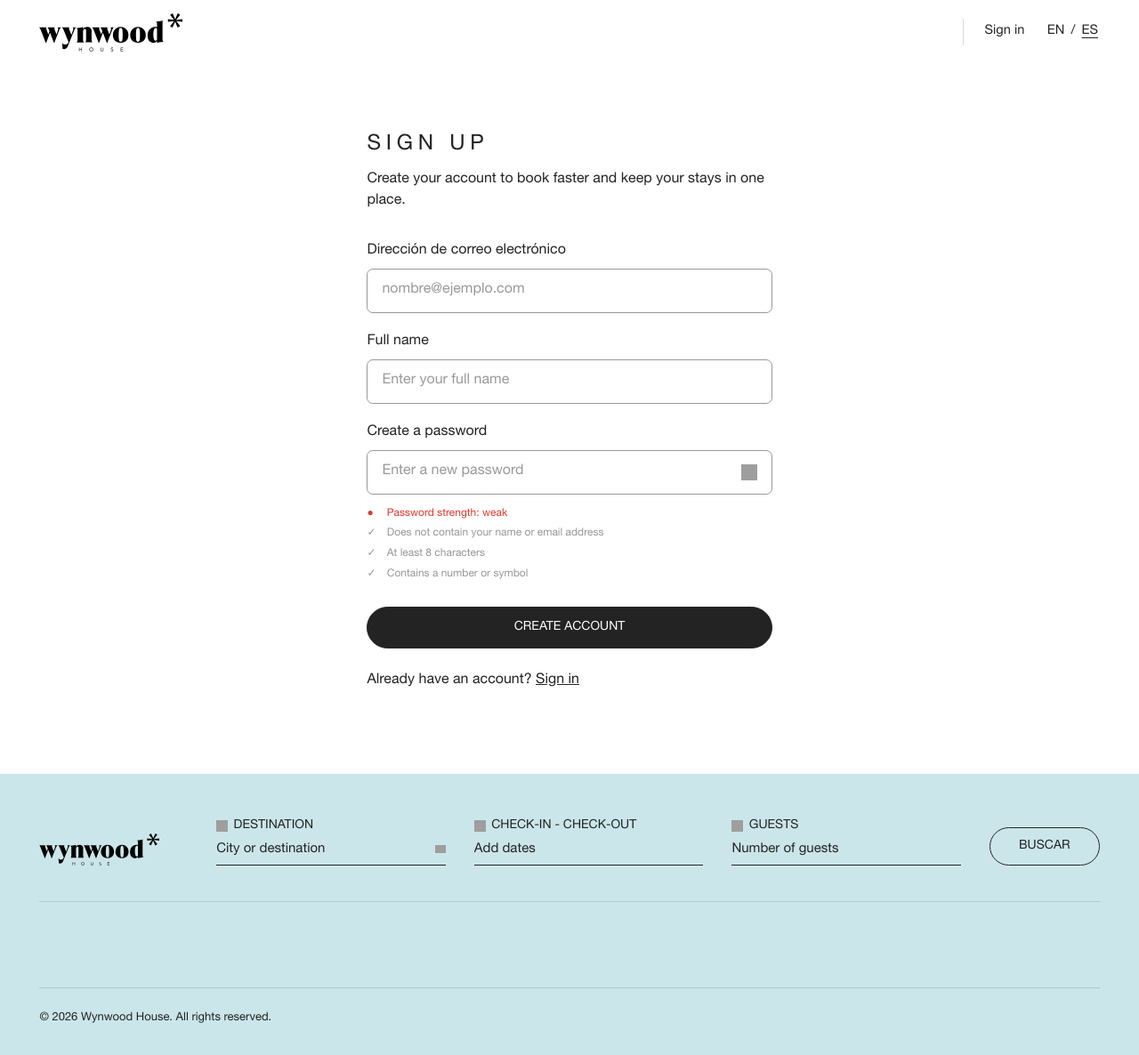
After one commit to GeroDark/prueba-wh-booking, a Django app: page /es/accounts/signup/ in a window 1280 px wide. The commit adds this page. Shown: the whole page at 89% size. Run offline with Django 5.2, Linux system fonts and the light colour scheme; data comes from the database, SQL or seed files in the repository; data that the repository does not hold is empty; parts of the project's set-up code (start-up, migrations or seed data) failed here and were passed over; some libraries are stand-ins or nearby versions; grey boxes are pictures that could not be loaded.

Commit message:
feat(accounts): add accessible form components, live password checklist and account links
Co-Authored-By: Claude Opus 5.5 <noreply@anthropic.com>

```diff
--- /dev/null
+++ b/apps/core/templatetags/form_tags.py
@@ -0,0 +1,23 @@
+from django import template
+
+register = template.Library()
+
+
+@register.filter
+def accessible(field):
+    """Render a form field linked to its help text and errors for screen readers.
+
+    Adds aria-describedby (help + error ids, plus any ids the widget already declares) and
+    aria-invalid when the field has errors, so assistive technology reads why a field failed.
+    """
+    widget_attrs = field.field.widget.attrs
+    described = [widget_attrs["aria-describedby"]] if widget_attrs.get("aria-describedby") else []
+    attrs = {}
+    if field.help_text:
+        described.append(f"{field.auto_id}-help")
+    if field.errors:
+        described.append(f"{field.auto_id}-error")
+        attrs["aria-invalid"] = "true"
+    if described:
+        attrs["aria-describedby"] = " ".join(described)
+    return field.as_widget(attrs=attrs)
--- a/static/css/base.css
+++ b/static/css/base.css
@@ -133,6 +133,34 @@ main:focus {
   margin-bottom: 1.75rem;
 }
 
+/* Flash messages */
+
+.messages-wh {
+  display: grid;
+  gap: 0.5rem;
+  margin-bottom: 1.5rem;
+}
+
+.messages-wh__item {
+  margin: 0;
+  padding: 0.85rem 1.1rem;
+  border-left: 3px solid var(--wh-black);
+  border-radius: 0.5rem;
+  background: var(--wh-white);
+}
+
+.messages-wh__item--warning {
+  border-left-color: var(--wh-yellow);
+}
+
+.messages-wh__item--error {
+  border-left-color: var(--wh-danger);
+}
+
+.messages-container {
+  padding-top: 1.5rem;
+}
+
 /* Scroll reveal (see js/reveal.js): only hidden when JavaScript is available. */
 
 .js [data-reveal] {
--- /dev/null
+++ b/static/css/components/forms.css
@@ -0,0 +1,143 @@
+/* Form fields (Figma "Registro"): 50px inputs, grey border, 7px radius, coral errors. */
+
+:root {
+  --wh-field-border: #999999;
+  --wh-field-error: #d93b2e; /* Figma #F97066 darkened to reach WCAG AA contrast on white */
+  --wh-field-ok: #1e7d4f;
+}
+
+.form-field {
+  margin-bottom: 1.25rem;
+}
+
+.form-field__label {
+  display: block;
+  margin-bottom: 0.5rem;
+}
+
+.form-field input:not([type="checkbox"]):not([type="radio"]),
+.form-field select {
+  width: 100%;
+  height: 3.125rem;
+  padding: 0 1rem;
+  border: 1px solid var(--wh-field-border);
+  border-radius: 7px;
+  background: var(--wh-white);
+  color: var(--wh-black);
+  font-size: 1rem;
+  transition: border-color var(--wh-transition), box-shadow var(--wh-transition);
+}
+
+.form-field input::placeholder {
+  color: var(--wh-field-border);
+}
+
+.form-field input:focus-visible,
+.form-field select:focus-visible {
+  border-color: var(--wh-black);
+  outline: none;
+  box-shadow: 0 0 0 3px rgba(35, 35, 36, 0.15);
+}
+
+/* Same :not() chain as the base rule: :not() adds the specificity of its argument. */
+.form-field.has-error input:not([type="checkbox"]):not([type="radio"]),
+.form-field.has-error select {
+  border: 2px solid var(--wh-field-error);
+}
+
+.form-field__help {
+  margin: 0.4rem 0 0;
+  color: var(--wh-gray);
+  font-size: 0.8125rem;
+}
+
+.form-field__errors p,
+.form-alert p {
+  margin: 0.4rem 0 0;
+  color: var(--wh-field-error);
+  font-size: 0.875rem;
+}
+
+.form-alert {
+  margin-bottom: 1.25rem;
+  padding: 0.85rem 1rem;
+  border-radius: 7px;
+  background: #fdecec;
+}
+
+.form-alert p {
+  margin: 0;
+}
+
+/* Password field: show/hide button and live checklist */
+
+.password-field__control {
+  position: relative;
+}
+
+.password-field__control input {
+  padding-right: 3rem !important;
+}
+
+.password-field__toggle {
+  position: absolute;
+  top: 50%;
+  right: 0.5rem;
+  display: inline-grid;
+  place-items: center;
+  width: 2.25rem;
+  height: 2.25rem;
+  border: 0;
+  border-radius: 50%;
+  background: none;
+  transform: translateY(-50%);
+}
+
+.password-field__toggle:hover {
+  background: var(--wh-cream);
+}
+
+.password-rules {
+  display: grid;
+  gap: 0.3rem;
+  margin: 0.75rem 0 0;
+  padding: 0;
+  font-size: 0.75rem;
+  list-style: none;
+}
+
+.password-rules li {
+  position: relative;
+  padding-left: 1.4rem;
+  color: var(--wh-gray);
+}
+
+.password-rules li::before {
+  position: absolute;
+  left: 0;
+  content: "✓";
+}
+
+.password-field.is-touched .password-rules li[data-rule] {
+  color: var(--wh-field-error);
+}
+
+.password-field .password-rules li[data-rule].is-valid {
+  color: var(--wh-field-ok);
+}
+
+.password-rules__strength[data-level="weak"] {
+  color: var(--wh-field-error) !important;
+}
+
+.password-rules__strength[data-level="medium"] {
+  color: #9a6700 !important;
+}
+
+.password-rules__strength[data-level="strong"] {
+  color: var(--wh-field-ok) !important;
+}
+
+.password-rules__strength::before {
+  content: "●" !important;
+}
--- a/static/css/components/header.css
+++ b/static/css/components/header.css
@@ -63,6 +63,46 @@
   font-size: 0.914rem;
 }
 
+/* Account links: "Sign in" or greeting + "Sign out" */
+
+.account-links {
+  display: flex;
+  align-items: center;
+  gap: 1rem;
+}
+
+.account-links__greeting {
+  white-space: nowrap;
+}
+
+.account-links__logout {
+  margin: 0;
+}
+
+.account-links__link {
+  padding: 0;
+  border: 0;
+  background: none;
+  color: var(--wh-black);
+  font: inherit;
+  text-decoration: none;
+  white-space: nowrap;
+}
+
+.account-links__link:hover {
+  text-decoration: underline;
+}
+
+.site-menu__account {
+  margin-top: 2rem;
+  font-size: 1.125rem;
+}
+
+.account-links--menu {
+  flex-direction: column;
+  align-items: flex-start;
+}
+
 .site-menu__link {
   display: block;
   padding-block: 0.85rem;
--- /dev/null
+++ b/static/css/pages/auth.css
@@ -0,0 +1,29 @@
+/* Sign in / sign up pages: one centred column, Figma "Registro" typography. */
+
+.auth {
+  max-width: 34rem;
+  padding-block: clamp(2.5rem, 6vw, 5rem);
+}
+
+.auth__title {
+  margin-bottom: 0.75rem;
+  font-family: var(--wh-font-body);
+  font-size: 1.5rem;
+  font-weight: 400;
+  letter-spacing: 0.24em;
+  text-transform: uppercase;
+}
+
+.auth__lead {
+  margin-bottom: 2rem;
+}
+
+.auth__submit {
+  width: 100%;
+  margin-top: 0.5rem;
+  --bs-btn-padding-y: 0.75rem;
+}
+
+.auth__switch {
+  margin-top: 1.5rem;
+}
--- /dev/null
+++ b/static/js/password-field.js
@@ -0,0 +1,71 @@
+/*
+ * New-password fields ([data-password-field]): show/hide button and the live checklist of the
+ * design. The rules mirror the server validators (length, number or symbol, no personal data);
+ * the server always validates again and also rejects common passwords.
+ */
+(function () {
+  "use strict";
+
+  document.querySelectorAll("[data-password-field]").forEach(function (wrapper) {
+    var input = wrapper.querySelector('input[type="password"]');
+    var form = wrapper.closest("form");
+    var toggle = wrapper.querySelector("[data-password-toggle]");
+    var strength = wrapper.querySelector("[data-strength]");
+    if (!input || !form) return;
+
+    function fieldValue(name) {
+      var field = form.querySelector('[name="' + name + '"]');
+      return field ? field.value.toLowerCase() : "";
+    }
+
+    function containsPersonalData(password) {
+      var pieces = [fieldValue(wrapper.dataset.emailField).split("@")[0]].concat(
+        fieldValue(wrapper.dataset.nameField).split(/[\s.\-_]+/)
+      );
+      var lowered = password.toLowerCase();
+      return pieces.some(function (piece) {
+        return piece.length >= 3 && lowered.indexOf(piece) !== -1;
+      });
+    }
+
+    function evaluate() {
+      var value = input.value;
+      var results = {
+        length: value.length >= 8,
+        "number-or-symbol": /[\d\W_]/.test(value),
+        personal: value.length > 0 && !containsPersonalData(value),
+      };
+      var passed = 0;
+      Object.keys(results).forEach(function (rule) {
+        var item = wrapper.querySelector('[data-rule="' + rule + '"]');
+        item.classList.toggle("is-valid", results[rule]);
+        if (results[rule]) passed += 1;
+      });
+      var level = passed === 3 && value.length >= 12 ? "strong" : passed === 3 ? "medium" : "weak";
+      strength.textContent = strength.dataset["label" + level.charAt(0).toUpperCase() + level.slice(1)];
+      strength.dataset.level = level;
+      wrapper.classList.toggle("is-touched", value.length > 0);
+    }
+
+    ["input", "change"].forEach(function (name) {
+      input.addEventListener(name, evaluate);
+    });
+    form.addEventListener("input", function (event) {
+      if (event.target !== input) evaluate(); // e-mail or name changed
+    });
+    evaluate();
+
+    if (toggle) {
+      toggle.addEventListener("click", function () {
+        var show = input.type === "password";
+        input.type = show ? "text" : "password";
+        toggle.setAttribute("aria-pressed", String(show));
+        toggle.querySelector("[data-icon-show]").hidden = show;
+        toggle.querySelector("[data-icon-hide]").hidden = !show;
+        toggle.querySelector("[data-toggle-label]").textContent = show
+          ? toggle.dataset.labelHide
+          : toggle.dataset.labelShow;
+      });
+    }
+  });
+})();
--- a/templates/base.html
+++ b/templates/base.html
@@ -25,6 +25,9 @@
   {% include "components/header.html" %}
 
   <main id="main" tabindex="-1">
+    {% block messages %}
+      {% if messages %}<div class="container-wh messages-container">{% include "components/messages.html" %}</div>{% endif %}
+    {% endblock %}
     {% block content %}{% endblock %}
   </main>
 
--- /dev/null
+++ b/templates/components/account_links.html
@@ -0,0 +1,18 @@
+{% load i18n %}
+{% comment %}
+  "Sign in" for visitors, greeting and "Sign out" for signed-in guests.
+  After signing in the visitor comes back to the page they were on (?next=).
+  Sign out is a POST form: a link or an image could not log anyone out (CSRF).
+{% endcomment %}
+<div class="account-links account-links--{{ variant|default:'header' }}">
+  {% if user.is_authenticated %}
+    <span class="account-links__greeting">{% blocktranslate with name=user.get_short_name %}Hi, {{ name }}{% endblocktranslate %}</span>
+    <form method="post" action="{% url 'accounts:logout' %}" class="account-links__logout">
+      {% csrf_token %}
+      <button type="submit" class="account-links__link">{% translate "Sign out" %}</button>
+    </form>
+  {% else %}
+    {% url 'accounts:login' as login_url %}
+    <a class="account-links__link" href="{{ login_url }}{% if request.path != login_url %}?next={{ request.get_full_path|urlencode }}{% endif %}">{% translate "Sign in" %}</a>
+  {% endif %}
+</div>
--- /dev/null
+++ b/templates/components/form_field.html
@@ -0,0 +1,15 @@
+{% load form_tags %}
+{% comment %}
+  One form field with its label, help text and errors, linked for screen readers
+  (aria-describedby / aria-invalid). Used by every form of the site.
+{% endcomment %}
+<div class="form-field{% if field.errors %} has-error{% endif %}">
+  <label class="form-field__label" for="{{ field.id_for_label }}">{{ field.label }}</label>
+  {{ field|accessible }}
+  {% if field.help_text %}<p class="form-field__help" id="{{ field.auto_id }}-help">{{ field.help_text }}</p>{% endif %}
+  {% if field.errors %}
+    <div class="form-field__errors" id="{{ field.auto_id }}-error">
+      {% for error in field.errors %}<p>{{ error }}</p>{% endfor %}
+    </div>
+  {% endif %}
+</div>
--- a/templates/components/header.html
+++ b/templates/components/header.html
@@ -2,12 +2,10 @@
 <header class="site-header">
   <div class="container-wh site-header__inner">
     <div class="site-header__start">
-      {% if header_menu %}
-        <button class="site-header__toggle d-lg-none" type="button" data-bs-toggle="offcanvas"
-                data-bs-target="#site-menu" aria-controls="site-menu" aria-label="{% translate 'Open menu' %}">
-          <img src="{% static 'vendor/bootstrap-icons-1.13.2/icons/list.svg' %}" alt="" width="26" height="26">
-        </button>
-      {% endif %}
+      <button class="site-header__toggle d-lg-none" type="button" data-bs-toggle="offcanvas"
+              data-bs-target="#site-menu" aria-controls="site-menu" aria-label="{% translate 'Open menu' %}">
+        <img src="{% static 'vendor/bootstrap-icons-1.13.2/icons/list.svg' %}" alt="" width="26" height="26">
+      </button>
       <a class="site-header__brand" href="{% url 'core:home' %}">
         <img src="{% static 'img/brand/logo.svg' %}" alt="Wynwood House" width="161" height="43">
       </a>
@@ -22,13 +20,13 @@
     </nav>
 
     <div class="site-header__actions">
+      <div class="d-none d-lg-block">{% include "components/account_links.html" with variant="header" %}</div>
       {% include "components/language_switcher.html" %}
     </div>
   </div>
 </header>
 
-{% if header_menu %}
-  <div class="offcanvas offcanvas-start site-menu" tabindex="-1" id="site-menu" aria-labelledby="site-menu-title">
+<div class="offcanvas offcanvas-start site-menu" tabindex="-1" id="site-menu" aria-labelledby="site-menu-title">
     <div class="offcanvas-header">
       <p class="offcanvas-title wh-eyebrow" id="site-menu-title">{% translate "Menu" %}</p>
       <button type="button" class="btn-close" data-bs-dismiss="offcanvas" aria-label="{% translate 'Close' %}"></button>
@@ -41,6 +39,8 @@
           {% endfor %}
         {% endfor %}
       </nav>
+      <div class="site-menu__account">
+        {% include "components/account_links.html" with variant="menu" %}
+      </div>
     </div>
   </div>
-{% endif %}
--- /dev/null
+++ b/templates/components/password_field.html
@@ -0,0 +1,37 @@
+{% load static i18n form_tags %}
+{% comment %}
+  New-password field with a show/hide button and the live checklist of the design
+  ("Seguridad de la contraseña"). The checklist mirrors the server validators; the server
+  always has the last word (it also rejects common passwords, which JS cannot know).
+  email_field / name_field: names of the inputs used for the "personal data" rule.
+{% endcomment %}
+<div class="form-field password-field{% if field.errors %} has-error{% endif %}" data-password-field
+     data-email-field="{{ email_field|default:'email' }}" data-name-field="{{ name_field|default:'full_name' }}">
+  <label class="form-field__label" for="{{ field.id_for_label }}">{{ field.label }}</label>
+  <div class="password-field__control">
+    {{ field|accessible }}
+    <button type="button" class="password-field__toggle" data-password-toggle aria-pressed="false"
+            aria-controls="{{ field.id_for_label }}"
+            data-label-show="{% translate 'Show password' %}" data-label-hide="{% translate 'Hide password' %}">
+      <img src="{% static 'vendor/bootstrap-icons-1.13.2/icons/eye.svg' %}" alt="" width="18" height="18" data-icon-show>
+      <img src="{% static 'vendor/bootstrap-icons-1.13.2/icons/eye-slash.svg' %}" alt="" width="18" height="18" data-icon-hide hidden>
+      <span class="visually-hidden" data-toggle-label>{% translate "Show password" %}</span>
+    </button>
+  </div>
+
+  <ul class="password-rules" id="password-rules" aria-live="polite">
+    <li class="password-rules__strength" data-strength
+        data-label-weak="{% translate 'Password strength: weak' %}"
+        data-label-medium="{% translate 'Password strength: medium' %}"
+        data-label-strong="{% translate 'Password strength: strong' %}">{% translate "Password strength: weak" %}</li>
+    <li data-rule="personal">{% translate "Does not contain your name or email address" %}</li>
+    <li data-rule="length">{% translate "At least 8 characters" %}</li>
+    <li data-rule="number-or-symbol">{% translate "Contains a number or symbol" %}</li>
+  </ul>
+
+  {% if field.errors %}
+    <div class="form-field__errors" id="{{ field.auto_id }}-error">
+      {% for error in field.errors %}<p>{{ error }}</p>{% endfor %}
+    </div>
+  {% endif %}
+</div>
--- /dev/null
+++ b/templates/pages/accounts/signup.html
@@ -0,0 +1,37 @@
+{% extends "base.html" %}
+{% load static i18n %}
+
+{% block title %}{% translate "Create your account" %} | Wynwood House{% endblock %}
+
+{% block extra_css %}
+  <link rel="stylesheet" href="{% static 'css/components/forms.css' %}">
+  <link rel="stylesheet" href="{% static 'css/pages/auth.css' %}">
+{% endblock %}
+
+{% block content %}
+  <section class="auth container-wh" aria-labelledby="auth-title">
+    <h1 class="auth__title" id="auth-title">{% translate "Sign up" %}</h1>
+    <p class="auth__lead">{% translate "Create your account to book faster and keep your stays in one place." %}</p>
+
+    <form method="post" class="auth__form" novalidate>
+      {% csrf_token %}
+      <input type="hidden" name="next" value="{{ next }}">
+      {% if form.non_field_errors %}
+        <div class="form-alert" role="alert">{% for error in form.non_field_errors %}<p>{{ error }}</p>{% endfor %}</div>
+      {% endif %}
+      {% include "components/form_field.html" with field=form.email %}
+      {% include "components/form_field.html" with field=form.full_name %}
+      {% include "components/password_field.html" with field=form.password %}
+      <button type="submit" class="btn btn-wh auth__submit" data-submit-once>{% translate "Create account" %}</button>
+    </form>
+
+    <p class="auth__switch">
+      {% translate "Already have an account?" %}
+      <a href="{% url 'accounts:login' %}{% if next %}?next={{ next|urlencode }}{% endif %}">{% translate "Sign in" %}</a>
+    </p>
+  </section>
+{% endblock %}
+
+{% block extra_js %}
+  <script src="{% static 'js/password-field.js' %}" defer></script>
+{% endblock %}
--- a/templates/pages/property_detail.html
+++ b/templates/pages/property_detail.html
@@ -4,6 +4,7 @@
 {% block title %}{{ property.title }} | Wynwood House{% endblock %}
 {% block meta_description %}{{ property.description|truncatechars:155 }}{% endblock %}
 {% block body_class %}page-detail{% endblock %}
+{% block messages %}{% endblock %}
 
 {% block extra_css %}
   <link rel="stylesheet" href="{% static 'vendor/leaflet-1.9.4/leaflet.css' %}">
```
Also changed, not shown: static/css/pages/detail.css (+0 -24 lines), templates/pages/accounts/login.html (added, +32 -0 lines), 3 other files.
